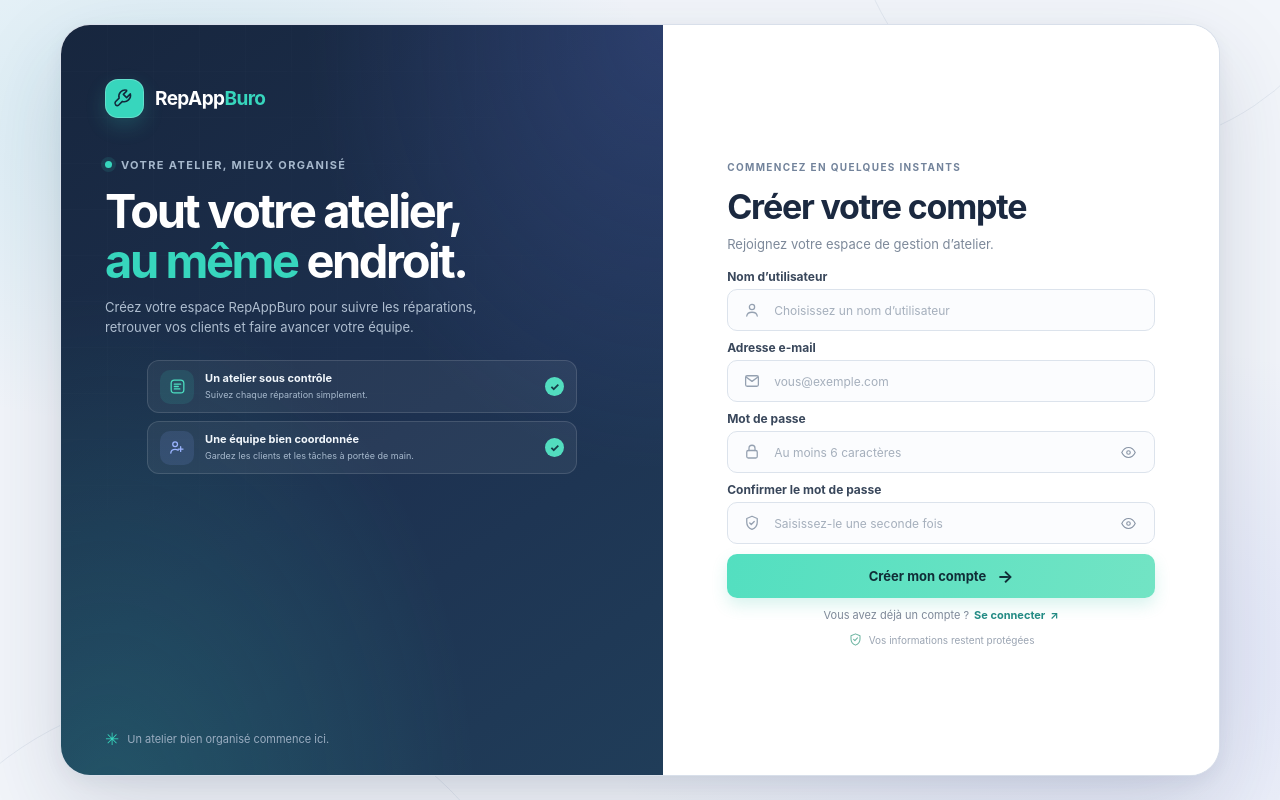
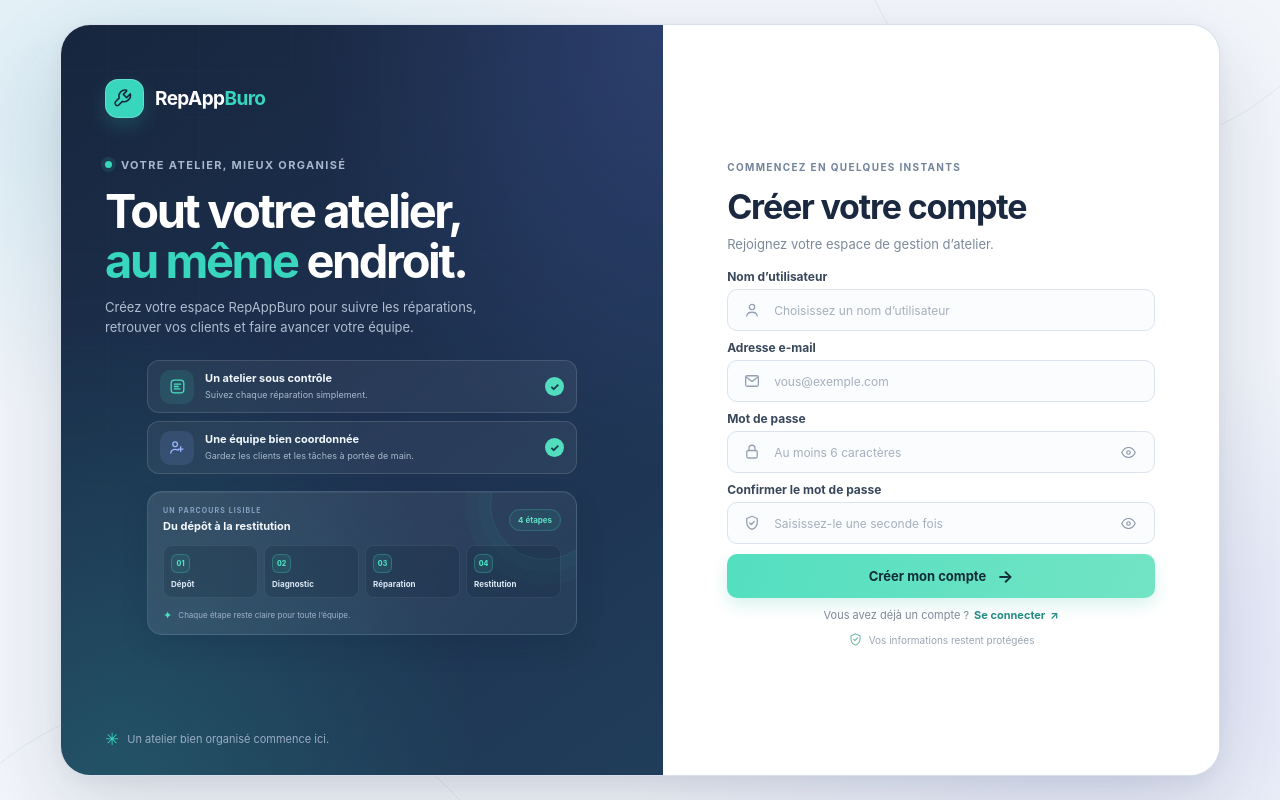
Before and after one commit to SaifEddineDev/RepAppBuro, a React (Create React App) app in the folder frontend/: page /#/register in a window 1280 px wide. Built offline with nearby package versions, Linux system fonts and the light colour scheme; no server answers.

Commit message:
Enrich registration panel workflow preview

```diff
--- a/frontend/src/pages/register.css
+++ b/frontend/src/pages/register.css
@@ -368,3 +368,158 @@
     transform: translateY(18px);
   }
 }
+
+.register-workflow {
+  position: relative;
+  z-index: 1;
+  width: 100%;
+  max-width: 430px;
+  margin: 17px auto 0;
+  padding: 14px 15px 12px;
+  overflow: hidden;
+  border: 1px solid rgba(151, 183, 221, .2);
+  border-radius: 15px;
+  background: linear-gradient(135deg, rgba(255, 255, 255, .105), rgba(255, 255, 255, .035));
+  box-shadow: inset 0 1px 0 rgba(255, 255, 255, .06), 0 12px 28px rgba(9, 23, 44, .12);
+}
+
+.register-workflow::after {
+  content: "";
+  position: absolute;
+  top: -42px;
+  right: -24px;
+  width: 110px;
+  height: 110px;
+  border: 1px solid rgba(73, 222, 194, .13);
+  border-radius: 50%;
+  box-shadow: 0 0 0 12px rgba(73, 222, 194, .025), 0 0 0 25px rgba(73, 222, 194, .02);
+  pointer-events: none;
+}
+
+.workflow-heading {
+  position: relative;
+  z-index: 1;
+  display: flex;
+  align-items: center;
+  justify-content: space-between;
+  gap: 10px;
+  margin-bottom: 12px;
+}
+
+.workflow-heading > div {
+  display: grid;
+  gap: 4px;
+}
+
+.workflow-heading > div > span {
+  color: #85a2c1;
+  font-size: 7px;
+  font-weight: 750;
+  letter-spacing: 1.1px;
+}
+
+.workflow-heading strong {
+  color: #f4f8fd;
+  font-size: 11px;
+  font-weight: 700;
+}
+
+.workflow-count {
+  flex: 0 0 auto;
+  padding: 5px 8px;
+  border: 1px solid rgba(76, 221, 193, .2);
+  border-radius: 20px;
+  color: #60dfc5;
+  background: rgba(55, 214, 189, .08);
+  font-size: 8px;
+  font-weight: 650;
+}
+
+.workflow-steps {
+  position: relative;
+  z-index: 1;
+  display: grid;
+  grid-template-columns: repeat(4, minmax(0, 1fr));
+  gap: 6px;
+}
+
+.workflow-step {
+  position: relative;
+  display: grid;
+  justify-items: start;
+  gap: 6px;
+  min-width: 0;
+  padding: 8px 7px;
+  border: 1px solid rgba(255, 255, 255, .075);
+  border-radius: 9px;
+  background: rgba(12, 30, 51, .2);
+}
+
+.workflow-step > span {
+  display: grid;
+  place-items: center;
+  width: 19px;
+  height: 19px;
+  border: 1px solid rgba(75, 220, 192, .27);
+  border-radius: 6px;
+  color: #4cdfc2;
+  background: rgba(55, 214, 189, .1);
+  font-size: 7px;
+  font-weight: 800;
+}
+
+.workflow-step strong {
+  overflow: hidden;
+  max-width: 100%;
+  color: #dce8f5;
+  font-size: 8px;
+  font-weight: 650;
+  text-overflow: ellipsis;
+  white-space: nowrap;
+}
+
+.workflow-caption {
+  position: relative;
+  z-index: 1;
+  display: flex;
+  align-items: center;
+  gap: 6px;
+  margin-top: 10px;
+  color: #9eb3ca;
+  font-size: 8px;
+}
+
+.workflow-caption > span {
+  color: #4cdfc2;
+  font-size: 11px;
+}
+
+@media (min-width: 721px) {
+  .register-story > .register-workflow {
+    transform: translateY(18px);
+  }
+}
+
+@media (min-width: 721px) and (max-width: 900px) {
+  .register-workflow {
+    margin-top: 12px;
+    padding: 10px 11px;
+  }
+
+  .workflow-heading {
+    margin-bottom: 8px;
+  }
+
+  .workflow-step {
+    gap: 4px;
+    padding: 6px 5px;
+  }
+
+  .workflow-step strong {
+    font-size: 7px;
+  }
+
+  .workflow-caption {
+    margin-top: 7px;
+  }
+}
--- a/frontend/src/pages/register.js
+++ b/frontend/src/pages/register.js
@@ -93,6 +93,22 @@ const Register = () => {
             </div>
           </div>
 
+          <div className="register-workflow" aria-label="Les étapes de suivi d’une réparation">
+            <div className="workflow-heading">
+              <div>
+                <span>UN PARCOURS LISIBLE</span>
+                <strong>Du dépôt à la restitution</strong>
+              </div>
+              <span className="workflow-count">4 étapes</span>
+            </div>
+            <div className="workflow-steps">
+              <div className="workflow-step"><span>01</span><strong>Dépôt</strong></div>
+              <div className="workflow-step"><span>02</span><strong>Diagnostic</strong></div>
+              <div className="workflow-step"><span>03</span><strong>Réparation</strong></div>
+              <div className="workflow-step"><span>04</span><strong>Restitution</strong></div>
+            </div>
+            <div className="workflow-caption"><span aria-hidden="true">✦</span> Chaque étape reste claire pour toute l’équipe.</div>
+          </div>
           <div className="story-footer"><span>✳</span> Un atelier bien organisé commence ici.</div>
         </section>
 
```
